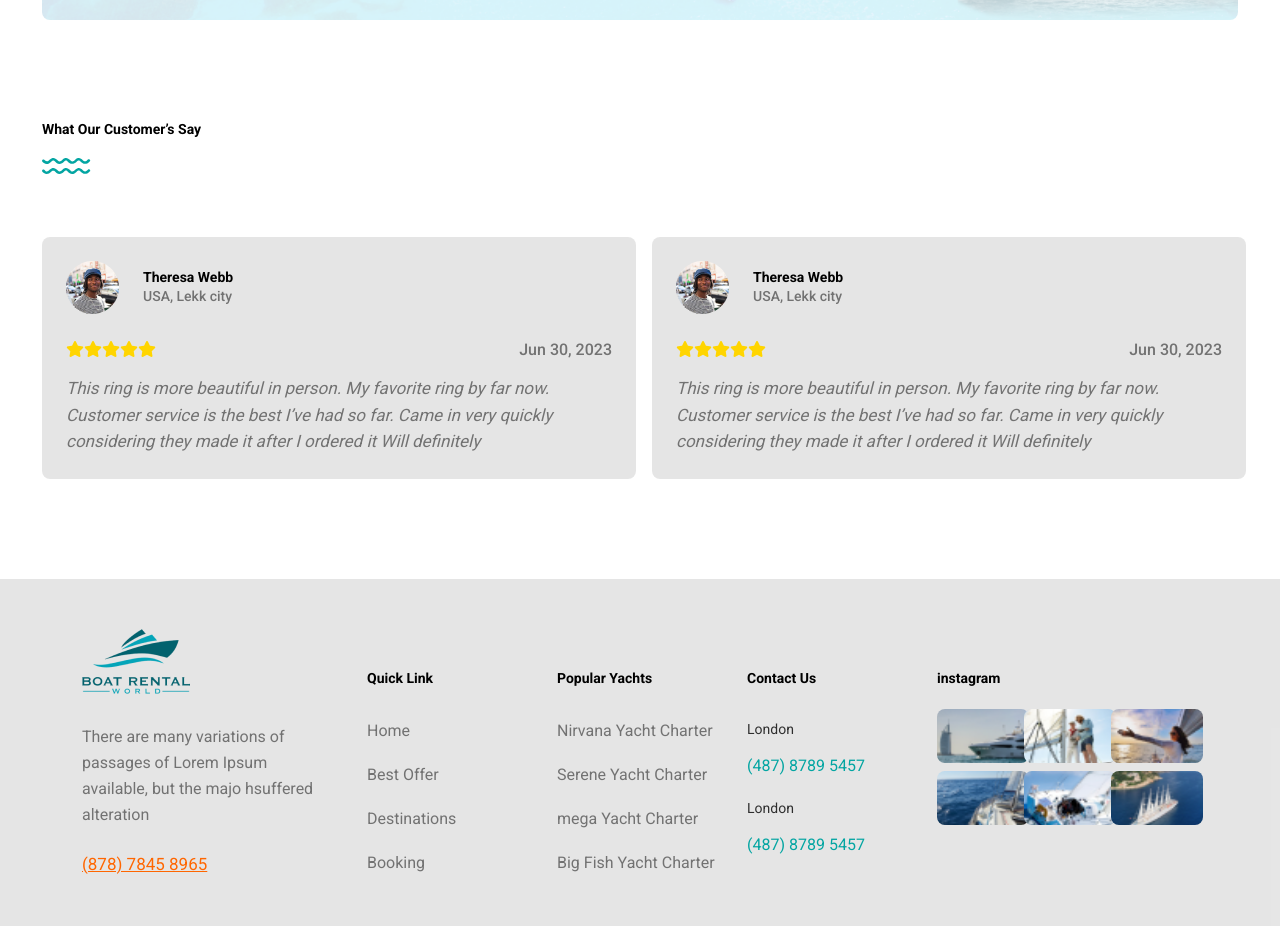
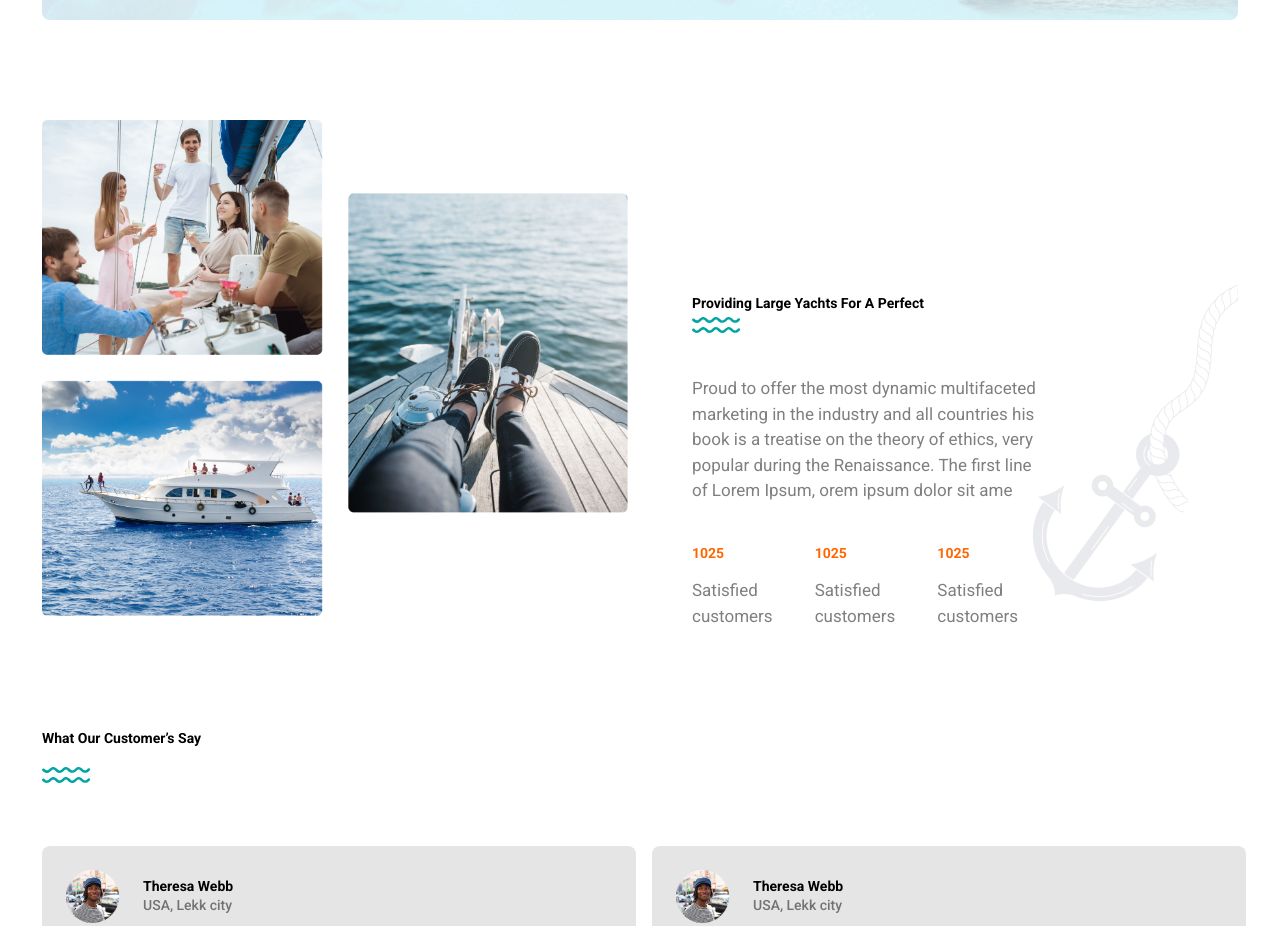
Before and after one commit to Din1998/brw-frontend, a Next.js app: page /about in a window 1280 px wide. Shown: the part 2321-3247 px from the top of the page. Built offline with nearby package versions, Linux system fonts and the light colour scheme.

Commit message:
working with about page

```diff
--- a/package.json
+++ b/package.json
@@ -13,8 +13,10 @@
     "@fortawesome/free-brands-svg-icons": "^6.4.2",
     "@fortawesome/free-solid-svg-icons": "^6.4.2",
     "@fortawesome/react-fontawesome": "^0.2.0",
+    "@react-google-maps/api": "^2.19.2",
     "bootstrap": "^5.3.2",
     "glightbox": "^3.2.0",
+    "google-maps-react": "^2.0.6",
     "lightbox.js-react": "^0.9.5",
     "next": "13.5.6",
     "rc-slider": "^10.3.1",
--- a/src/app/about/page.js
+++ b/src/app/about/page.js
@@ -6,6 +6,7 @@ import Testemonial from '@/components/Testemonial';
 import Explore2 from '@/components/Explore2';
 import HowWork from '@/components/Howwork';
 import Breadcrumb from '@/components/breadcrumb/breadcrumb';
+import IntroSection from "@/components/Intro";
 
 const aboutContent = [
     {
@@ -33,13 +34,13 @@ export default function About() {
 
             <main className="about-section">
 
-
                     <div className='px-5'>
                         <Breadcrumb />
                     </div>
                     <WhyChoose />
                     <HowWork />
                     <Explore2 />
+                    <IntroSection />
                     <Testemonial />
 
             </main>
--- a/src/app/browse/page.js
+++ b/src/app/browse/page.js
@@ -1,5 +1,6 @@
 "use client"
 import Breadcrumb from '@/components/breadcrumb/breadcrumb';
+import MapContainer from '@/components/googleMap/googleMap';
 
 
 import { Row, Container, Col } from 'react-bootstrap';
@@ -382,7 +383,7 @@ export default function Brows() {
                     <Col lg={6}>
 
                         <div class="google-map-wrap">
-                            <iframe src="https://maps.google.com/maps?q={{ @$contact->data_values->latitude }},{{ @$contact->data_values->longitude }}&hl=es;z=14&amp;output=embed" ></iframe>
+                            <iframe src="https://maps.google.com/maps?q={{ lat:44 }},{{lon: -80 }}&hl=es;z=14&amp;output=embed" ></iframe>
                         </div>
 
                     </Col>
```
Also changed, not shown: src/components/googleMap/googleMap.js (added), 1 other file (tests, documents, lock files or other folders).
